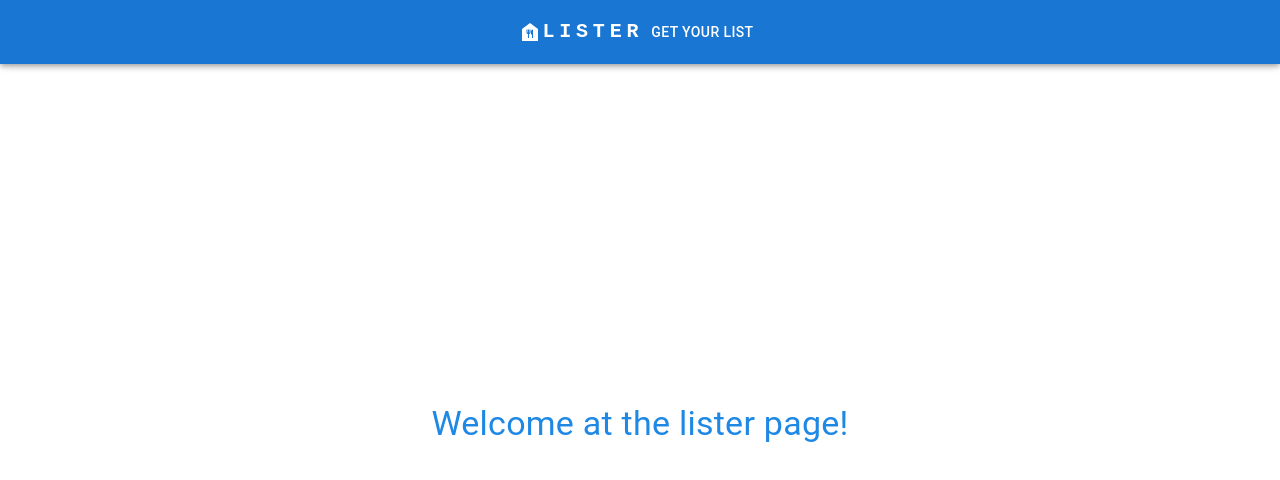
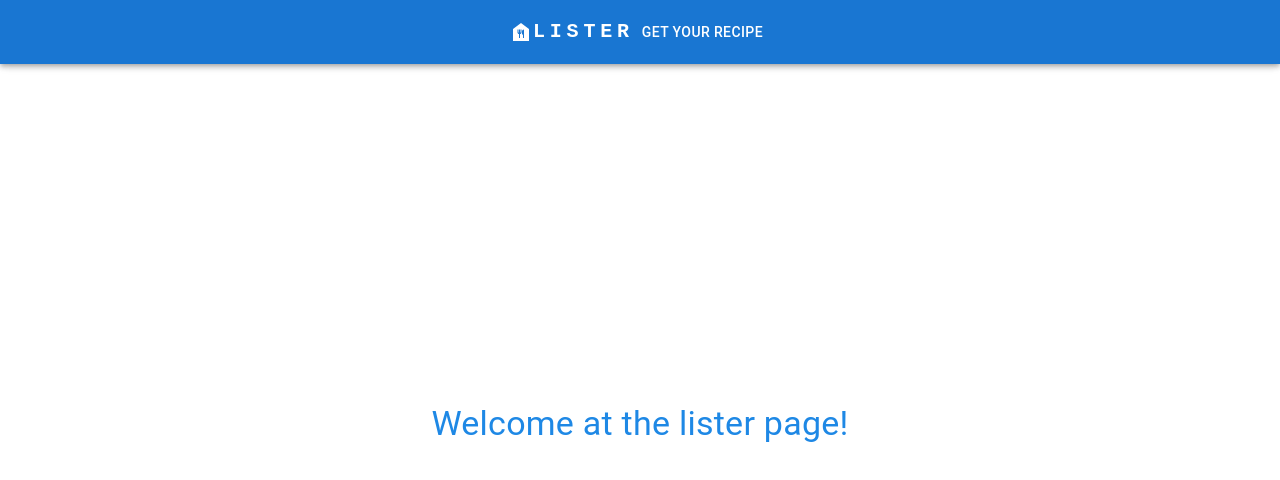
Before and after one commit to jakubandrzejewski0402/recipe-suggestion-frontend, a React (Create React App) app: page / in a window 1280 px wide. Shown: the top 480 px of the page. Built offline with nearby package versions, Linux system fonts and the light colour scheme; no server answers.

Commit message:
Change name

```diff
--- a/src/Components/NavBar/NavBar.js
+++ b/src/Components/NavBar/NavBar.js
@@ -30,7 +30,7 @@ const NavBar = () => {
                     href={'/createRecipe'}
                     sx={{ color: 'white' }}
                 >
-                    Get your list
+                    Get your recipe
                 </Button>
             </Toolbar>
         </AppBar>
```
